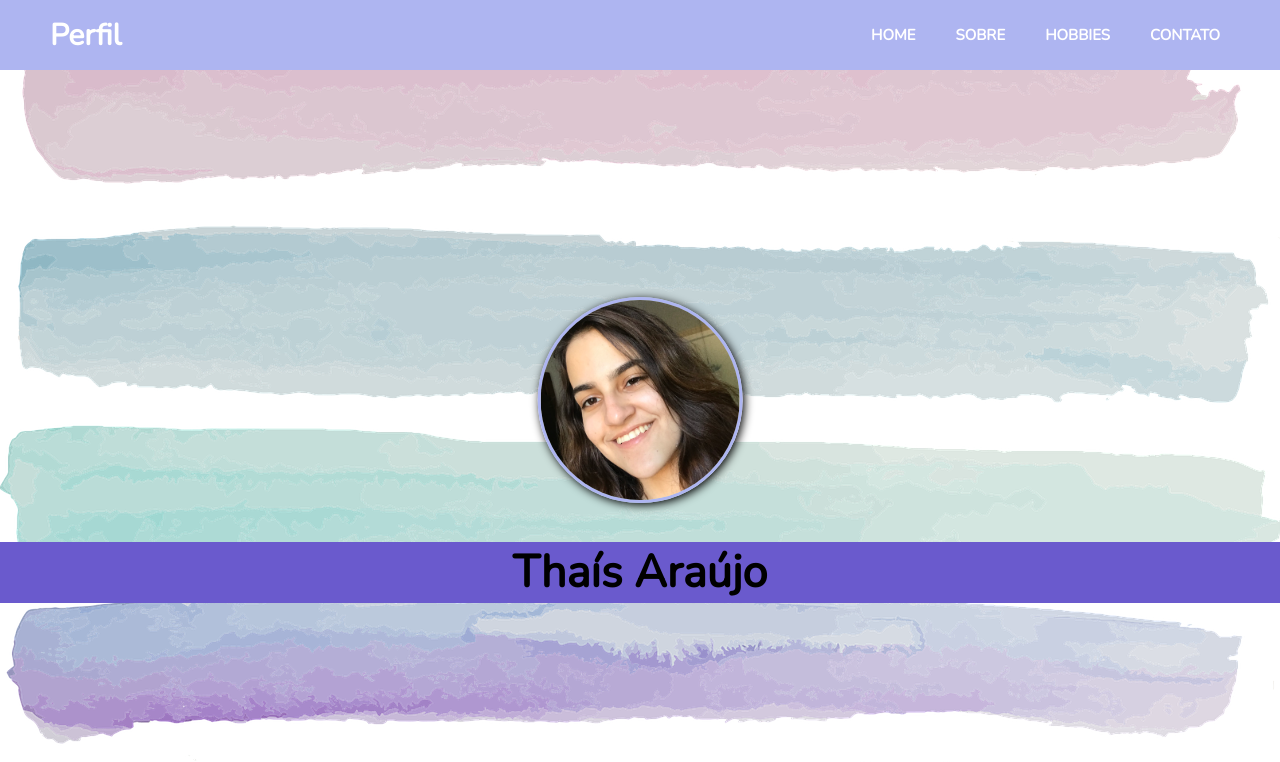
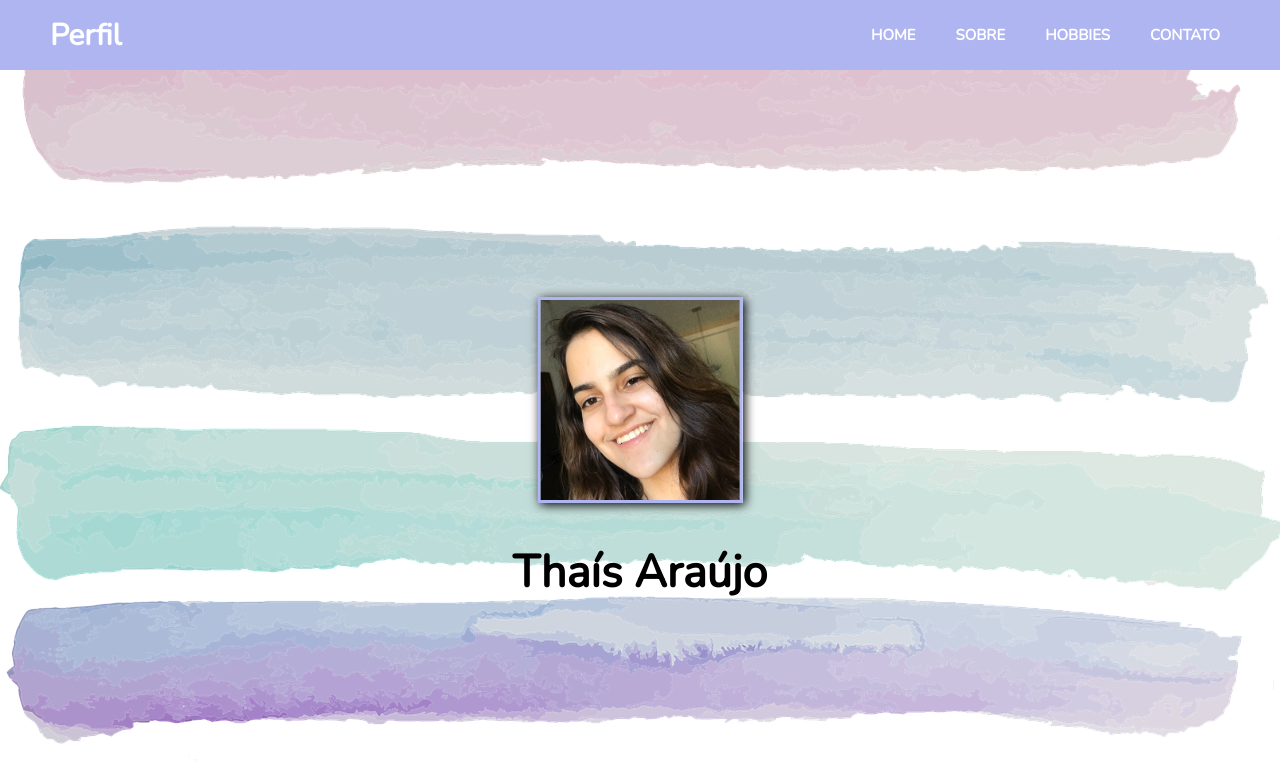
Before and after one commit to thaisaraujo2000/Perfil, a plain HTML site: page index.html in a window 1280 px wide. Shown: the top 762 px of the page. Drawn offline with nearby package versions, Linux system fonts and the light colour scheme.

Commit message:
#003: Testando alteração p2

```diff
--- a/style.css
+++ b/style.css
@@ -80,7 +80,7 @@ section#home img{
     left: 50%;
     transform:translate(-50%,-50%);
     height: 200px;
-    border-radius: 50%;
+
     box-shadow: 2px 2px 10px black;
     border: 3px solid #AEB5F1;
 }
@@ -93,7 +93,6 @@ section#home h2 {
     text-align: center;
     font-size: 3em;
     color: rgb(0, 0, 0);
-    background-color: slateblue;
 }
 
 section#about {
```
